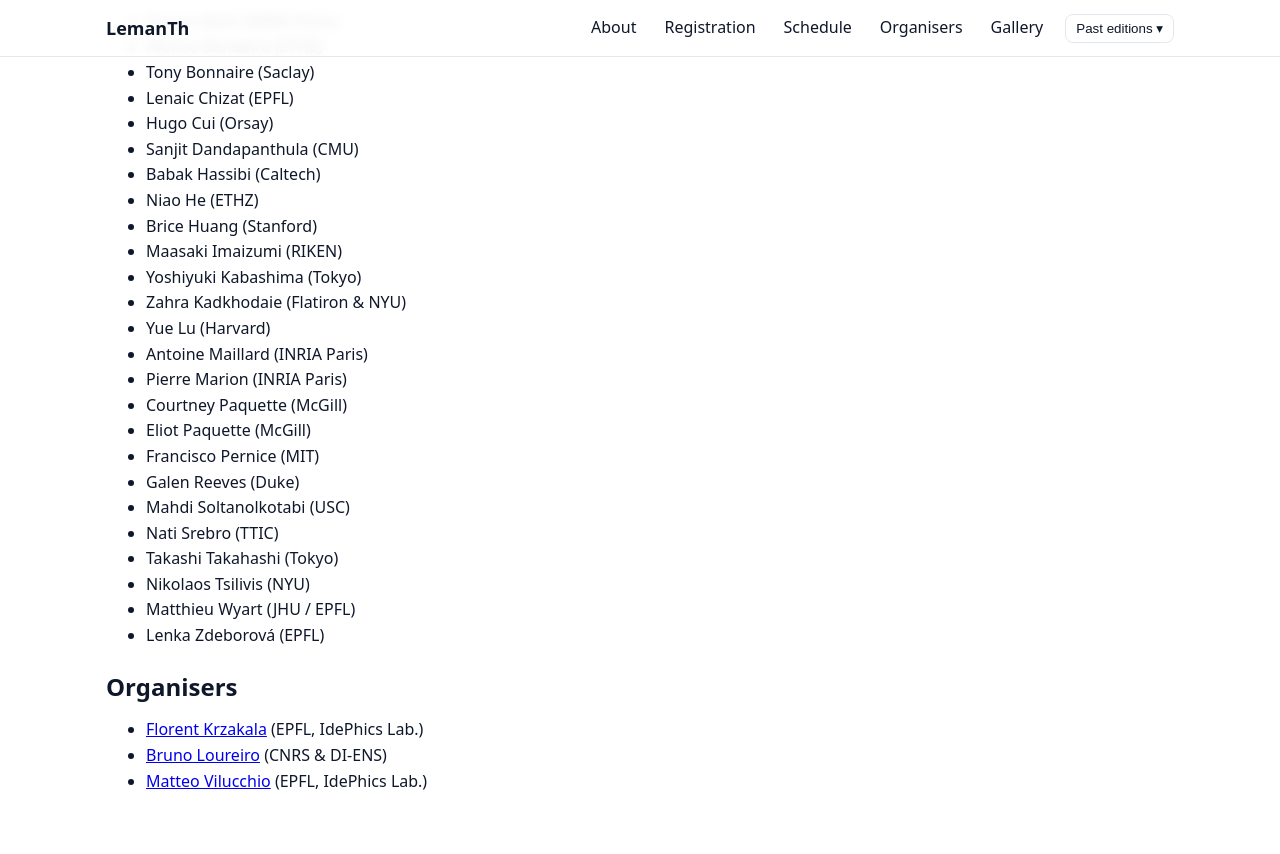
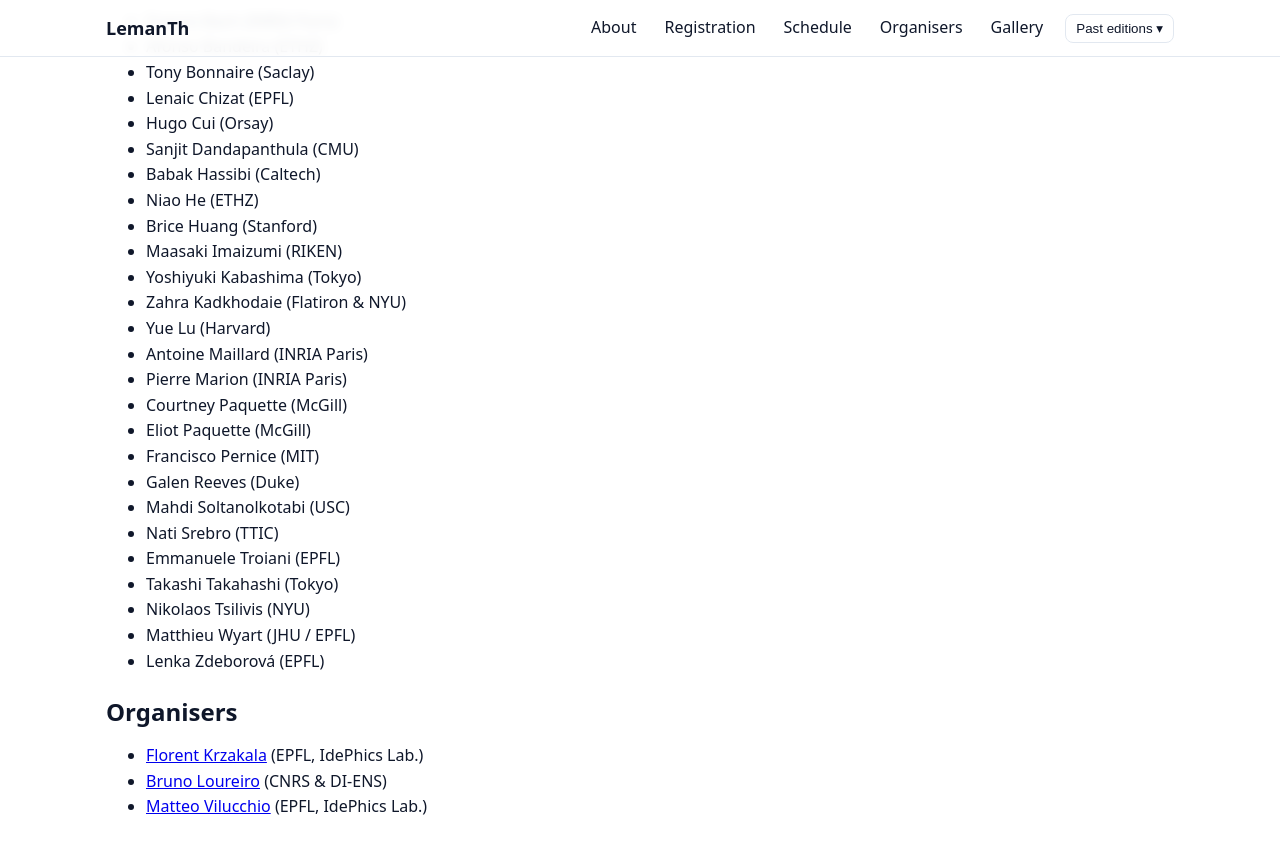
Before and after one commit to Leman-Th/Leman-Th.github.io, a Jekyll site: the page built from index.md, in a window 1280 px wide and 900 px high, scrolled down 1978 px. Shown: the top 854 px of the window. Built offline with Jekyll 4.4.1, drawn with Linux system fonts in a browser that asks for light colours.

Commit message:
Update index.md

```diff
--- a/index.md
+++ b/index.md
@@ -75,6 +75,7 @@ You can register [here](https://forms.gle/u8RTiDWAuk2sJFAi7).
 - Galen Reeves (Duke)
 - Mahdi Soltanolkotabi (USC)
 - Nati Srebro (TTIC)
+- Emmanuele Troiani (EPFL)
 - Takashi Takahashi (Tokyo)
 - Nikolaos Tsilivis (NYU)
 - Matthieu Wyart (JHU / EPFL)
```
